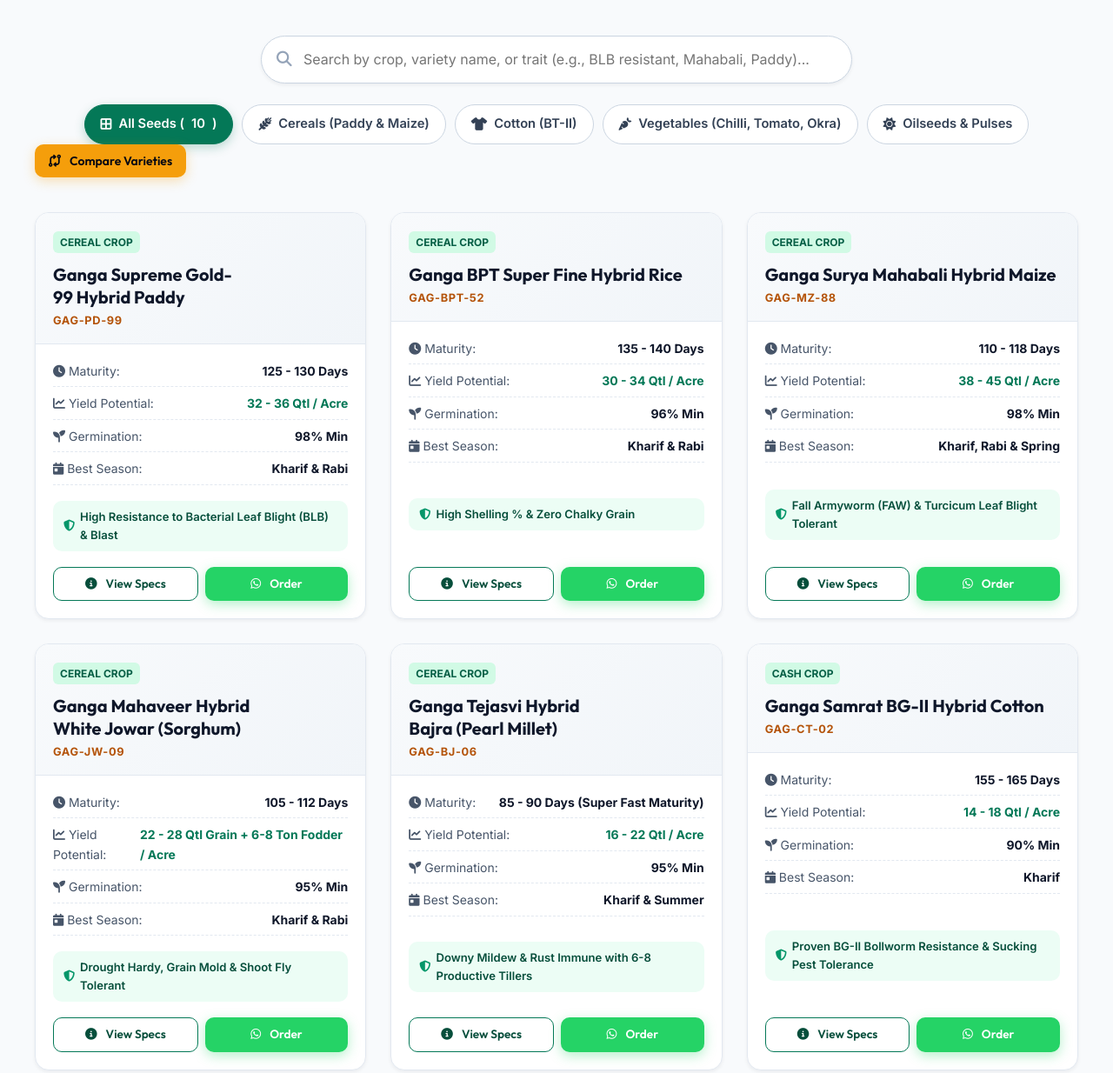
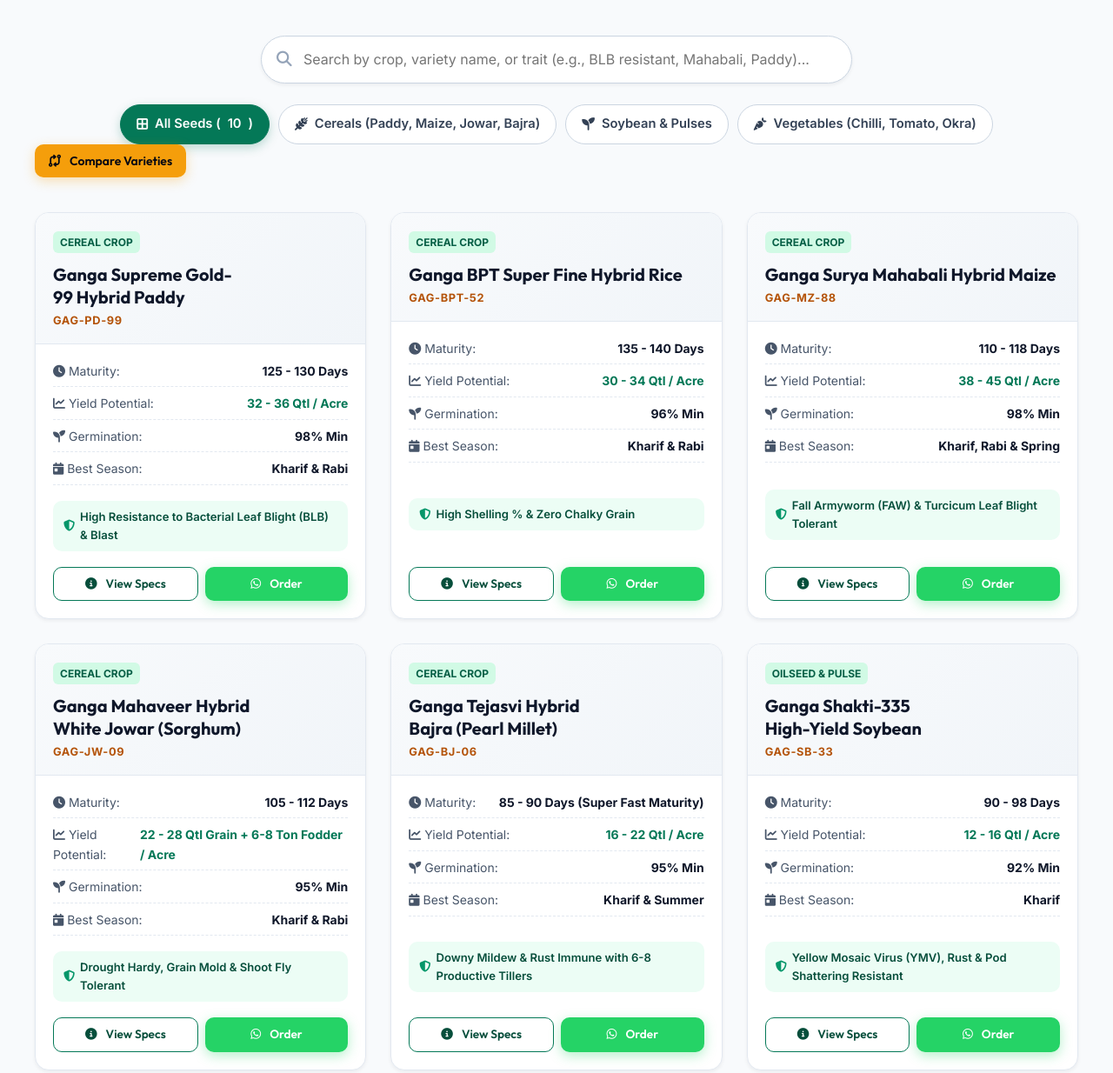
Before and after one commit to gangaagrigenetics/gangaagrigenetics, a plain HTML site: page index.html in a window 1280 px wide. Shown: the part 2420-3654 px from the top of the page at 87% size. Drawn offline with Linux system fonts and the light colour scheme.

Commit message:
feat: completely remove cotton and add high-yield Soybean (Ganga Shakti-335) across catalog, calculator, and metadata

```diff
--- a/app.js
+++ b/app.js
@@ -132,28 +132,28 @@ document.addEventListener('DOMContentLoaded', function () {
       sowingGuide: 'Direct drilling at 45cm x 10-12cm spacing at shallow depth (2-3cm). First weeding at 20 days.'
     },
     {
-      id: 'cotton-samrat',
-      name: 'Ganga Samrat BG-II Hybrid Cotton',
-      teluguName: 'గంగ సమ్రాట్ BG-II హైబ్రిడ్ పత్తి',
-      category: 'cash_crops',
-      categoryLabel: 'Cash Crop',
-      varietyCode: 'GAG-CT-02',
-      duration: '155 - 165 Days',
-      durationTe: '155 - 165 రోజులు',
-      yieldPotential: '14 - 18 Qtl / Acre',
-      yieldPotentialTe: '14 - 18 క్వింటాళ్లు / ఎకరానికి',
-      germination: '90% Min',
-      seedRate: '2 Pkts (900g) / Acre',
-      seedRateTe: '2 ప్యాకెట్లు (900 గ్రాములు) / ఎకరానికి',
-      season: 'Kharif (Monsoon)',
-      grainType: 'Long Staple 31-32mm, High Ginning (37%)',
-      grainTypeTe: 'పొడవాటి దూది పింజ (31-32 మి.మీ), 37% జిన్నింగ్ రికవరీ',
-      keyTrait: 'Proven BG-II Bollworm Resistance & Sucking Pest Tolerance',
-      keyTraitTe: 'కాయ తొలుచు పురుగుల నిరోధకత మరియు రసం పీల్చు పురుగులను తట్టుకునే శక్తి',
-      soilSuitability: 'Deep Black Cotton Soils',
-      tagline: 'Uniform Heavy Boll Bearing with Big Boll Size (5.5 - 6g)',
-      description: 'Engineered for dense branching and big boll retention. Excellent rejuvenation capacity for long harvest windows and multiple flushes.',
-      sowingGuide: 'Spacing: 90cm x 60cm or 120cm x 45cm based on soil depth. Apply micronutrient spray (Boron & Magnesium) during peak squaring.'
+      id: 'soybean-shakti',
+      name: 'Ganga Shakti-335 High-Yield Soybean',
+      teluguName: 'గంగ శక్తి-335 అధిక దిగుబడి సోయాబీన్',
+      category: 'oilseeds',
+      categoryLabel: 'Oilseed & Pulse',
+      varietyCode: 'GAG-SB-33',
+      duration: '90 - 98 Days',
+      durationTe: '90 - 98 రోజులు',
+      yieldPotential: '12 - 16 Qtl / Acre',
+      yieldPotentialTe: '12 - 16 క్వింటాళ్లు / ఎకరానికి',
+      germination: '92% Min',
+      seedRate: '25 - 30 kg / Acre (1 Bag - 30 kg)',
+      seedRateTe: '25 - 30 కిలోలు / ఎకరానికి (1 బస్తా)',
+      season: 'Kharif (Monsoon / వానాకాలం)',
+      grainType: 'Bold Tawny Golden-Yellow Grains with 20% Oil & 40% Protein',
+      grainTypeTe: 'బంగారు పసుపు లావు గింజలు, 20% నూనె & 40% ప్రోటీన్',
+      keyTrait: 'Yellow Mosaic Virus (YMV), Rust & Pod Shattering Resistant',
+      keyTraitTe: 'పల్లాకు తెగులు (YMV), తుప్పు మరియు కాయ పగులుడు నిరోధకత',
+      soilSuitability: 'Deep Black Soils & Fertile Loams',
+      tagline: 'Heavy Pod Clustering with Anti-Shattering Resilience',
+      description: 'Ganga Shakti-335 is a premium high-yielding soybean variety specially bred for Telangana Kharif seasons. High branching, 3-4 seeded bold pods, superior nodulation, and excellent resistance to pod shattering.',
+      sowingGuide: 'Treat seeds with Bradyrhizobium and Trichoderma. Sow on ridges or flat beds at 45cm x 5cm spacing at 3-4cm depth. Ensure adequate drainage.'
     },
     {
       id: 'chilli-teja',
@@ -277,7 +277,7 @@ document.addEventListener('DOMContentLoaded', function () {
       heroTitlePrefix: 'High-Yielding',
       heroTitleHighlight: 'Hybrid Seeds',
       heroTitleSuffix: '& Agricultural Genetics',
-      heroDesc: 'Engineered for maximum vigor, superior germination, and climate resilience. Ganga Agri Genetics delivers trusted hybrid paddy, maize, cotton, and vegetable seeds directly to farmers across Telangana and South India.',
+      heroDesc: 'Engineered for maximum vigor, superior germination, and climate resilience. Ganga Agri Genetics delivers trusted hybrid paddy, maize, jowar, bajra, soybean, and vegetable seeds directly to farmers across Telangana and South India.',
       heroCtaExplore: 'Explore Seed Catalog',
       heroCtaCalc: 'Seed & Yield Calculator',
       heroCtaDirections: 'Get Directions (Shetpalle)',
@@ -311,7 +311,7 @@ document.addEventListener('DOMContentLoaded', function () {
       heroTitlePrefix: 'అధిక దిగుబడినిచ్చే',
       heroTitleHighlight: 'హైబ్రిడ్ విత్తనాలు',
       heroTitleSuffix: '& వ్యవసాయ జెనెటిక్స్',
-      heroDesc: 'అధిక మొలక శాతం, అత్యధిక దిగుబడి, మరియు తెగుళ్లను తట్టుకునే శక్తి కలిగిన గంగ అగ్రి జెనెటిక్స్ హైబ్రిడ్ వరి, మొక్కజొన్న, పత్తి, మరియు కూరగాయల విత్తనాలు తెలంగాణ మరియు దక్షిణ భారత రైతులకు నేరుగా లభించును.',
+      heroDesc: 'అధిక మొలక శాతం, అత్యధిక దిగుబడి, మరియు తెగుళ్లను తట్టుకునే శక్తి కలిగిన గంగ అగ్రి జెనెటిక్స్ హైబ్రిడ్ వరి, మొక్కజొన్న, జొన్నలు, సజ్జలు, సోయాబీన్, మరియు కూరగాయల విత్తనాలు తెలంగాణ రైతులకు నేరుగా లభించును.',
       heroCtaExplore: 'విత్తనాల వివరాలు చూడండి',
       heroCtaCalc: 'దిగుబడి కాలిక్యులేటర్',
       heroCtaDirections: 'రూట్ మ్యాప్ (షెట్పల్లె)',
@@ -643,16 +643,16 @@ document.addEventListener('DOMContentLoaded', function () {
       duration: '85 - 95 Days',
       advice: 'Ultra-fast maturity and drought-hardy. High iron & zinc nutrition. Sowing in shallow moist soil (2-3 cm) guarantees fast germination within 4 days.'
     },
-    cotton: {
-      name: 'Hybrid Cotton BG-II (ప్రత్తి)',
-      seedRatePerAcre: 0.9, // 2 packets (450g each)
-      seedUnit: 'kg (2 Packets)',
-      packetSize: 0.45,
-      yieldMinPerAcre: 14,
-      yieldMaxPerAcre: 18,
-      spacing: '90 cm × 60 cm',
-      duration: '155 - 165 Days',
-      advice: 'Deep black soil recommended. Ensure nipping/detopping at 80-90 days to enhance sympodial boll bearing. Spray 1% 19:19:19 during squaring.'
+    soybean: {
+      name: 'High-Yield Soybean (సోయాబీన్)',
+      seedRatePerAcre: 28,
+      seedUnit: 'kg (30 kg Bag)',
+      packetSize: 30,
+      yieldMinPerAcre: 12,
+      yieldMaxPerAcre: 16,
+      spacing: '45 cm × 5-7 cm',
+      duration: '90 - 98 Days',
+      advice: 'Treat seeds with Rhizobium & Carbendazim before sowing. Sowing on 45cm ridges ensures superior field drainage and maximum pod setting. High resistance to pod shattering.'
     },
     chilli: {
       name: 'Hybrid Chilli (మిరప)',
--- a/index.html
+++ b/index.html
@@ -7,8 +7,8 @@
 
     <!-- Primary Meta Tags -->
     <meta name="title" content="Ganga Agri Genetics | High-Yielding Hybrid Seeds & Agricultural Innovation">
-    <meta name="description" content="Ganga Agri Genetics (5.0★ Google Rated) is a premier Agricultural Seed Store & Hybrid Genetics Enterprise in Shetpalle, Telangana (503218). Premium hybrid paddy, maize, cotton, vegetable seeds, and expert agronomy advisory.">
-    <meta name="keywords" content="Ganga Agri Genetics, Agricultural Seed Store, Hybrid Seeds Telangana, Shetpalle 503218, Hybrid Paddy Seeds, Hybrid Maize, Cotton Seeds, Vegetable Seeds, Farming Telangana, Nizamabad Seeds, Crop Yield Calculator">
+    <meta name="description" content="Ganga Agri Genetics (5.0★ Google Rated) is a premier Agricultural Seed Store & Hybrid Genetics Enterprise in Shetpalle, Telangana (503218). Premium hybrid paddy, maize, jowar, bajra, soybean, vegetable seeds, and expert agronomy advisory.">
+    <meta name="keywords" content="Ganga Agri Genetics, Agricultural Seed Store, Hybrid Seeds Telangana, Shetpalle 503218, Hybrid Paddy Seeds, Hybrid Maize, Soybean Seeds, Jowar, Bajra, Vegetable Seeds, Farming Telangana, Nizamabad Seeds, Crop Yield Calculator">
     <meta name="author" content="Ganga Agri Genetics">
     <meta name="theme-color" content="#064e3b">
     <link rel="canonical" href="https://gangaagrigenetics.github.io/gangaagrigenetics/">
@@ -17,7 +17,7 @@
     <meta property="og:type" content="business.business">
     <meta property="og:url" content="https://gangaagrigenetics.github.io/gangaagrigenetics/">
     <meta property="og:title" content="Ganga Agri Genetics - Leading Agricultural Hybrid Seeds">
-    <meta property="og:description" content="Certified 5.0★ Agricultural Seed Store in Shetpalle, Telangana. High-yielding hybrid seeds for paddy, maize, cotton & vegetables.">
+    <meta property="og:description" content="Certified 5.0★ Agricultural Seed Store in Shetpalle, Telangana. High-yielding hybrid seeds for paddy, maize, jowar, bajra, soybean & vegetables.">
     <meta property="og:image" content="assets/images/logo.png">
 
     <!-- Twitter -->
@@ -531,7 +531,7 @@
                                     <option value="maize">Hybrid Maize / Corn (మొక్కజొన్న)</option>
                                     <option value="jowar">Hybrid Jowar / Sorghum (జొన్నలు)</option>
                                     <option value="bajra">Hybrid Bajra / Pearl Millet (సజ్జలు)</option>
-                                    <option value="cotton">Hybrid BT-II Cotton (ప్రత్తి)</option>
+                                    <option value="soybean">High-Yield Soybean (సోయాబీన్)</option>
                                     <option value="chilli">Hybrid Hot Chilli / Mirchi (మిరప)</option>
                                     <option value="tomato">Hybrid Tomato F1 (టమాట)</option>
                                     <option value="okra">Hybrid Okra / Bhindi (బెండ)</option>
@@ -664,19 +664,16 @@
 
                     <div class="filter-pills" role="tablist" aria-label="Filter seeds by category">
                         <button class="filter-pill active" data-category="all" role="tab" aria-selected="true">
-                            <i class="fa-solid fa-border-all"></i> All Seeds (<span id="count-all">8</span>)
+                            <i class="fa-solid fa-border-all"></i> All Seeds (<span id="count-all">9</span>)
                         </button>
                         <button class="filter-pill" data-category="cereals" role="tab" aria-selected="false">
-                            <i class="fa-solid fa-wheat-awn"></i> Cereals (Paddy &amp; Maize)
+                            <i class="fa-solid fa-wheat-awn"></i> Cereals (Paddy, Maize, Jowar, Bajra)
                         </button>
-                        <button class="filter-pill" data-category="cash_crops" role="tab" aria-selected="false">
-                            <i class="fa-solid fa-shirt"></i> Cotton (BT-II)
+                        <button class="filter-pill" data-category="oilseeds" role="tab" aria-selected="false">
+                            <i class="fa-solid fa-seedling"></i> Soybean &amp; Pulses
                         </button>
                         <button class="filter-pill" data-category="vegetables" role="tab" aria-selected="false">
                             <i class="fa-solid fa-carrot"></i> Vegetables (Chilli, Tomato, Okra)
-                        </button>
-                        <button class="filter-pill" data-category="oilseeds" role="tab" aria-selected="false">
-                            <i class="fa-solid fa-sun"></i> Oilseeds &amp; Pulses
                         </button>
                     </div>
 
@@ -888,7 +885,8 @@
                                 <ul>
                                     <li>🌾 <strong>Hybrid Paddy:</strong> Ganga Gold-99, Ganga BPT-5204</li>
                                     <li>🌽 <strong>Hybrid Maize:</strong> Ganga Surya Mahabali</li>
-                                    <li>☁️ <strong>Hybrid Cotton:</strong> Ganga Samrat BG-II</li>
+                                    <li>🌾 <strong>Hybrid Jowar &amp; Bajra:</strong> Ganga Mahaveer &amp; Tejasvi</li>
+                                    <li>🌱 <strong>High-Yield Soybean:</strong> Ganga Shakti-335</li>
                                     <li>🫘 <strong>Redgram / Toor:</strong> Ganga Pragathi</li>
                                     <li>🌶️ <strong>Vegetables:</strong> Chilli, Tomato, Okra</li>
                                 </ul>
@@ -1042,7 +1040,7 @@
                             "Excellent quality seeds and very supportive staff. The agronomy advice on spacing and fertilizer application saved us money and increased our maize yield significantly. Ganga Agri Genetics is the best in the area."
                         </p>
                         <div class="review-footer">
-                            <span class="crop-tag"><i class="fa-solid fa-seedling"></i> Maize &amp; Cotton Farmer</span>
+                            <span class="crop-tag"><i class="fa-solid fa-seedling"></i> Maize &amp; Soybean Farmer</span>
                             <span class="review-date">Google Review</span>
                         </div>
                     </article>
@@ -1262,7 +1260,7 @@
                                             <option value="Hybrid Maize Seeds">Hybrid Maize (మొక్కజొన్న)</option>
                                             <option value="Hybrid Jowar / Sorghum">Hybrid Jowar / Sorghum (జొన్నలు)</option>
                                             <option value="Hybrid Bajra / Pearl Millet">Hybrid Bajra / Pearl Millet (సజ్జలు)</option>
-                                            <option value="BT-II Cotton Seeds">Hybrid Cotton (ప్రత్తి)</option>
+                                            <option value="High-Yield Soybean Seeds">High-Yield Soybean (సోయాబీన్)</option>
                                             <option value="Vegetable Seeds (Chilli/Tomato/Okra)">Vegetable Seeds (మిరప/టమాట/బెండ)</option>
                                             <option value="Oilseeds / Mustard / Sunflower">Oilseeds &amp; Pulses (ఆవాలు/సూర్యకాంతి)</option>
                                             <option value="Dealership / Bulk Stockist">Dealership / Bulk Stockist Inquiry</option>
@@ -1416,7 +1414,7 @@
                         <li><a href="#products"><i class="fa-solid fa-angle-right"></i> Hybrid Maize / Corn Seeds</a></li>
                         <li><a href="#products"><i class="fa-solid fa-angle-right"></i> Hybrid Jowar (Sorghum) Seeds</a></li>
                         <li><a href="#products"><i class="fa-solid fa-angle-right"></i> Hybrid Bajra (Pearl Millet) Seeds</a></li>
-                        <li><a href="#products"><i class="fa-solid fa-angle-right"></i> Hybrid Cotton BT-II Seeds</a></li>
+                        <li><a href="#products"><i class="fa-solid fa-angle-right"></i> High-Yield Soybean Seeds</a></li>
                         <li><a href="#products"><i class="fa-solid fa-angle-right"></i> Vegetable Seeds (Chilli/Tomato/Okra)</a></li>
                     </ul>
                 </div>
```
Also changed, not shown: README.md.
